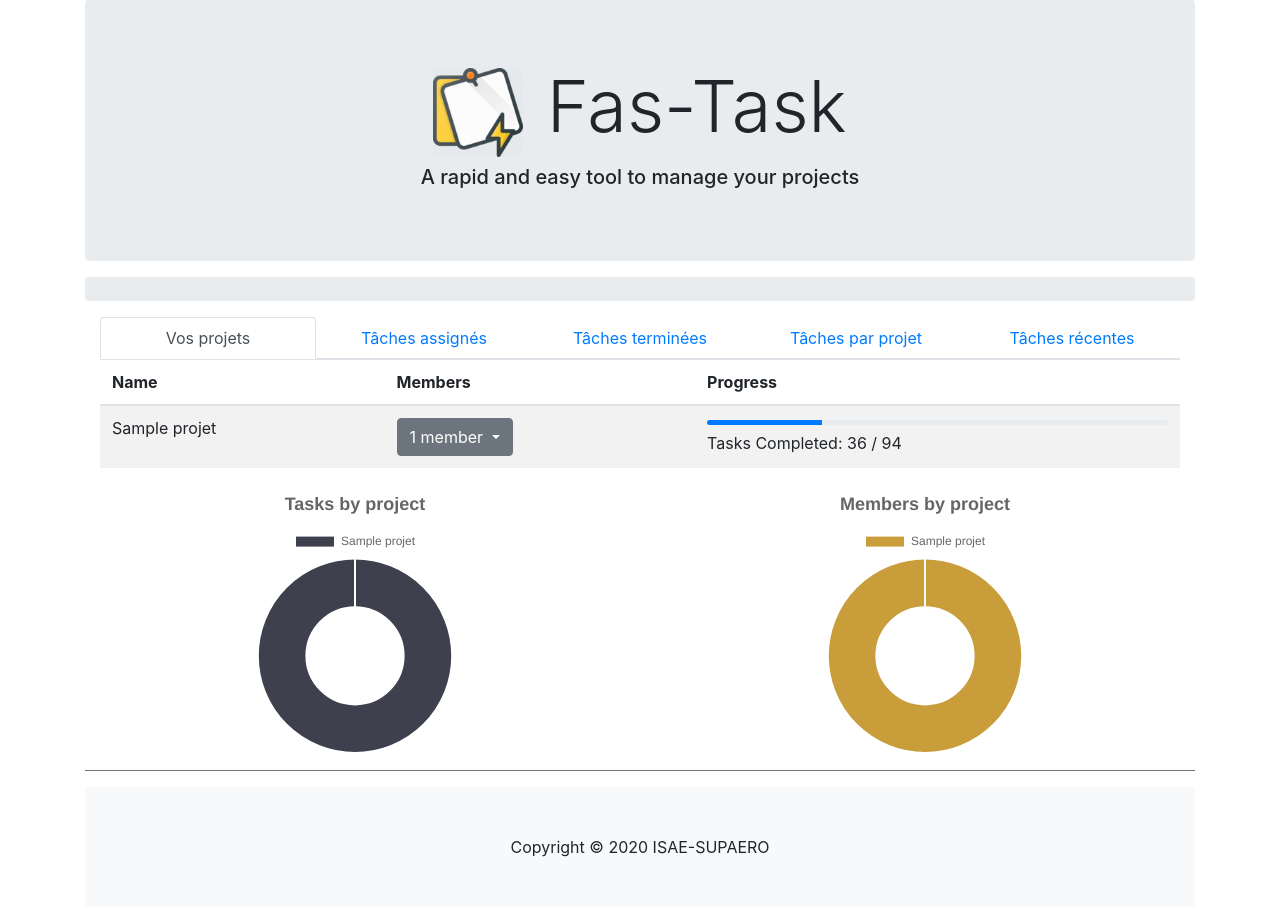
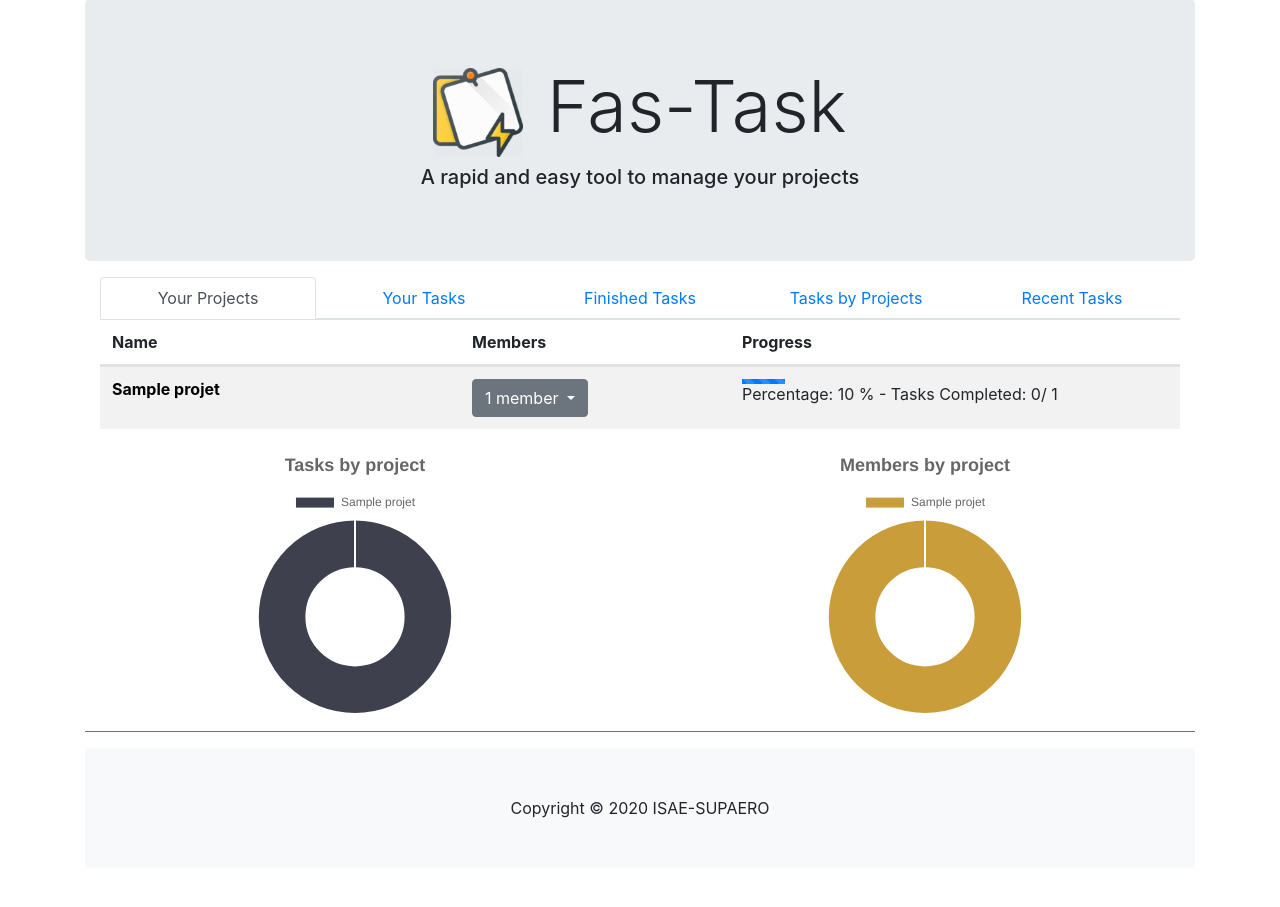
Before and after one commit to JBortolussi/Projet_individuel, a Django app: page /myprofile/1 in a window 1280 px wide. Shown: the part 73-980 px from the top of the page. After the commit the page ends 891 px from the top, so only its background shows below. Run offline with Django 3.2, Linux system fonts and the light colour scheme; a user stored in the database is signed in; tables that the repository leaves empty hold one stand-in row (values such as "Sample post"); some libraries are stand-ins or nearby versions.

Commit message:
Project progress bar now works

```diff
--- a/projet/taskmanager/templates/myprofile.html
+++ b/projet/taskmanager/templates/myprofile.html
@@ -1,22 +1,26 @@
 {% extends "base.html" %}
-{% block title %} My Profile {% endblock %}
+
+{% block title %}- Stats {% endblock %}
+
+{% block to_remove_path %}{% endblock %}
+
 {% block page %}
     <div class="container">
         <ul class="nav nav-tabs nav-justified">
             <li class="nav-item">
-                <a class="nav-link active" href="{% url "myprofile" %}">Vos projets</a>
+                <a class="nav-link active" href="{% url "myprofile" %}">Your Projects</a>
             </li>
             <li class="nav-item">
-                <a class="nav-link" href="{% url "taches_assignees" %}">Tâches assignés</a>
+                <a class="nav-link" href="{% url "taches_assignees" %}">Your Tasks</a>
             </li>
             <li class="nav-item">
-                <a class="nav-link" href="{% url "taches_terminees" %}">Tâches terminées</a>
+                <a class="nav-link" href="{% url "taches_terminees" %}">Finished Tasks</a>
             </li>
             <li class="nav-item">
-                <a class="nav-link" href="{% url "taches_projets" %}">Tâches par projet</a>
+                <a class="nav-link" href="{% url "taches_projets" %}">Tasks by Projects</a>
             </li>
             <li class="nav-item">
-                <a class="nav-link" href="{% url "taches_recents_home" %}">Tâches récentes</a>
+                <a class="nav-link" href="{% url "taches_recents_home" %}">Recent Tasks</a>
             </li>
         </ul>
     </div>
@@ -24,18 +28,19 @@
     <div class="container">
         <table class="table table-striped table-hover">
             <thead>
-            <tr>
-                <th>Name</th>
-                <th>Members</th>
-                <th>Progress</th>
+            <tr class="d-flex">
+                <th class="col-md-4">Name</th>
+                <th class="col-md-3">Members</th>
+                <th class="col-md-5">Progress</th>
             </tr>
             </thead>
             <tbody>
             {% for project in projects %}
-                <tr>
-                    <td>{{ project.name }}</td>
+                <tr class="d-flex">
+                    <td class="col-md-4"><a href="{% url 'project' project.id %}"
+                                            style="color: black"><strong>{{ project.name }}</strong></a></td>
 
-                    <td class="dropdown">
+                    <td class="dropdown col-md-3">
                         <button class="btn btn-secondary dropdown-toggle" type="button" id="dropdownMenuButton"
                                 data-toggle="dropdown" aria-haspopup="true" aria-expanded="false">
                             {{ project.members.count }} member{{ project.members.count|pluralize }}
@@ -45,15 +50,18 @@
                                 <span class="dropdown-item">{{ member }} </span>
                             {% endfor %}
                         </div>
-                    <td class="align-middle">
-                        <div class="mb-2 progress" style="height: 5px;">
-                            <div class="progress-bar" role="progressbar" aria-valuenow="25" aria-valuemin="0"
-                                 aria-valuemax="100" style="width: 25%;"></div>
+                    <td class="align-middle col-md-5">
+                        <div class="progress-bar progress-bar-striped"
+                             data-transitiongoal="{{ project.completion_percentage }}"
+                             aria-valuenow="{{ project.completion_percentage }}"
+                             style="width:{{ project.completion_percentage }}%; height: 5px">
                         </div>
-                        <div>Tasks Completed:<span class="text-inverse"> 36 / 94</span></div>
+                        <div><span>Percentage: {{ project.completion_percentage|floatformat }} % - </span> Tasks
+                            Completed:
+                            <span> {{ project.completed_tasks.count }}/ {{ project.task_set.all.count }}</span>
+                        </div>
                     </td>
 
-                    </td>
                 </tr>
             {% endfor %}
             </tbody>
--- a/projet/taskmanager/views.py
+++ b/projet/taskmanager/views.py
@@ -15,7 +15,7 @@ from django.contrib.auth.decorators import login_required
 
 # models
 from django.contrib.auth.models import User
-from django.db.models import Q
+from django.db.models import Q, Sum
 from .models import Projet, Task, Journal, Status
 
 # forms
@@ -183,7 +183,6 @@ def add_filter(filters, entry):
 
 
 def creat_filters_rec(project, filter_dic, filter_id_tab):
-
     type = ''
     filters = Q()
     skip = 0
@@ -194,7 +193,8 @@ def creat_filters_rec(project, filter_dic, filter_id_tab):
         if (skip != 0):
             if (skip != 1):
                 id_sub_tab.append(id)
-            elif (not ((type == 'or') and ('input_end_or-' in id))) and (not ((type == 'and') and ('input_end_and-' in id))):
+            elif (not ((type == 'or') and ('input_end_or-' in id))) and (
+            not ((type == 'and') and ('input_end_and-' in id))):
                 id_sub_tab.append(id)
         elif not (('input_or-' in id) or ('input_and-' in id)):
             filters = add_filter(filters, filter_dic[id])
@@ -226,6 +226,7 @@ def creat_filters_rec(project, filter_dic, filter_id_tab):
                 type = ''
 
     return filters
+
 
 @login_required()
 def project_view(request, project_id):
@@ -370,6 +371,7 @@ def newtask_view(request, project_id):
                 task = form.save(commit=True)
                 task.last_modification = datetime.datetime.now()  # it's probably not necessary
                 task.save()
+
                 return redirect("task", task_id=task.id)
         else:
             # Pass project to the form. Set the task's project fields with this project (initialize and never modify)
@@ -407,6 +409,7 @@ def edittask_view(request, task_id):
                 task.id = task_id
                 task.last_modification = datetime.datetime.now()
                 task.save()
+
                 return redirect("task", task_id=task.id)
         else:
             # Initialize the form with the task
@@ -418,17 +421,27 @@ def edittask_view(request, task_id):
 
 @login_required()
 def my_profile(request):
-    projects = request.user.projets.all()   # queryset
+    projects = request.user.projets.all()  # queryset
 
 
-    # PIE CHART (TASKS BY PROJECT and MEMBERS BY PROJECT)
+    # PIE CHARTS (TASKS BY PROJECT and MEMBERS BY PROJECT)
     labels = []
     data_TBP = []
     data_MBP = []
 
     for project in projects:
+        # used in the progress bar
+        project.completed_tasks = project.task_set.filter(status__name='Finished')
+        # calculate the project progress
+        tasks_number = project.task_set.all().count()  # count all the tasks in this project
+        # get all the completion percentage of all the tasks in this project, sum them all and then divide this
+        # number by the number of tasks
+        project.completion_percentage = project.task_set.all().aggregate(
+            sum=Sum('completion_percentage'))['sum'] / tasks_number
+
+        # the following is used in the charts
         labels.append(project.name)
-        data_TBP.append(project.task_set.all().count())
+        data_TBP.append(project.task_set.all().count()) # appends data to the lists used for the pie charts
         data_MBP.append(project.members.all().count())
 
     chart_elements = range(len(labels))
```
